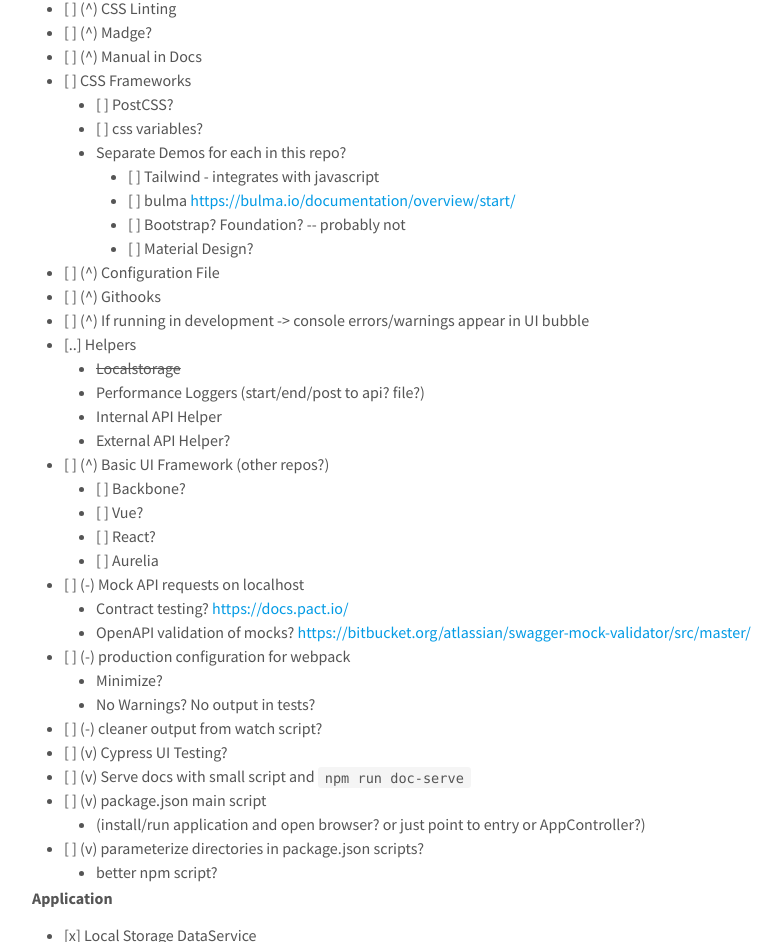
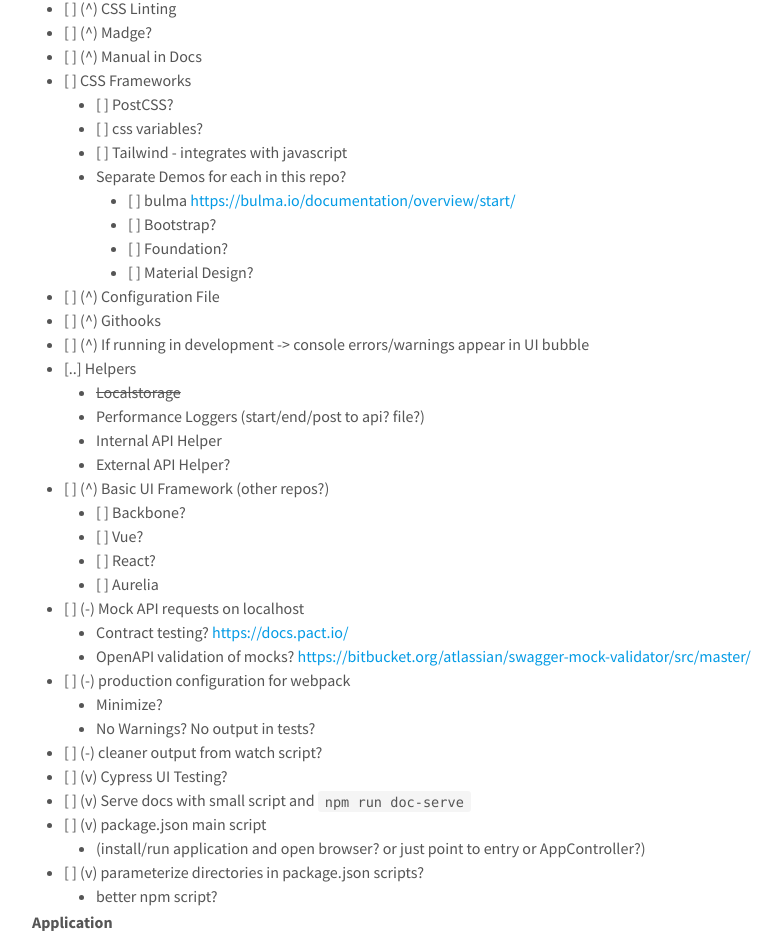
Before and after one commit to devlinjunker/template.webpack.fend, a website built with webpack: page docs/index.html in a window 1280 px wide. Shown: the part 2376-3318 px from the top of the page, without its empty margins (238-1020 px from the left). Built offline with nearby package versions, Linux system fonts and the light colour scheme.

Commit message:
update notes

```diff
--- a/docs/index.html
+++ b/docs/index.html
@@ -132,10 +132,11 @@
 <li>[ ] CSS Frameworks<ul>
 <li>[ ] PostCSS?</li>
 <li>[ ] css variables?</li>
+<li>[ ] Tailwind - integrates with javascript</li>
 <li>Separate Demos for each in this repo?<ul>
-<li>[ ] Tailwind - integrates with javascript</li>
 <li>[ ] bulma <a href="https://bulma.io/documentation/overview/start/">https://bulma.io/documentation/overview/start/</a></li>
-<li>[ ] Bootstrap? Foundation? -- probably not</li>
+<li>[ ] Bootstrap?</li>
+<li>[ ] Foundation?</li>
 <li>[ ] Material Design?</li>
 </ul>
 </li>
```
Also changed, not shown: docs/index.json (+1 -1 lines), README.md.
